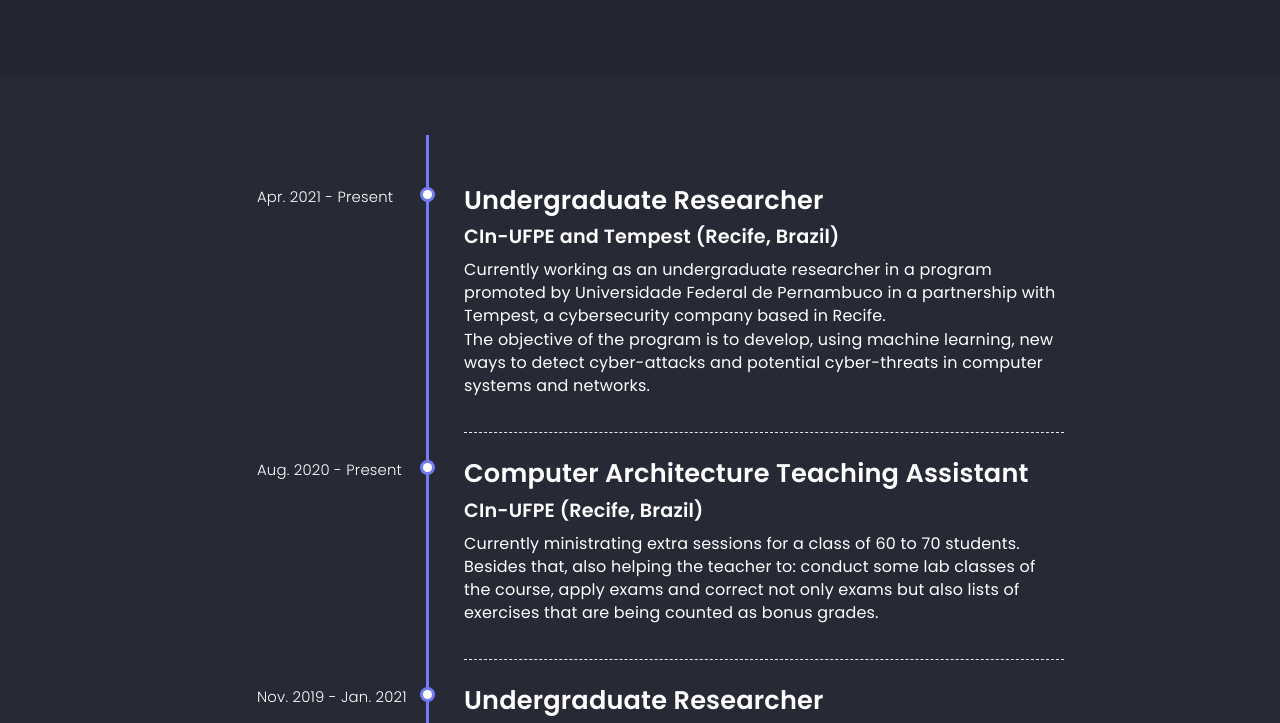
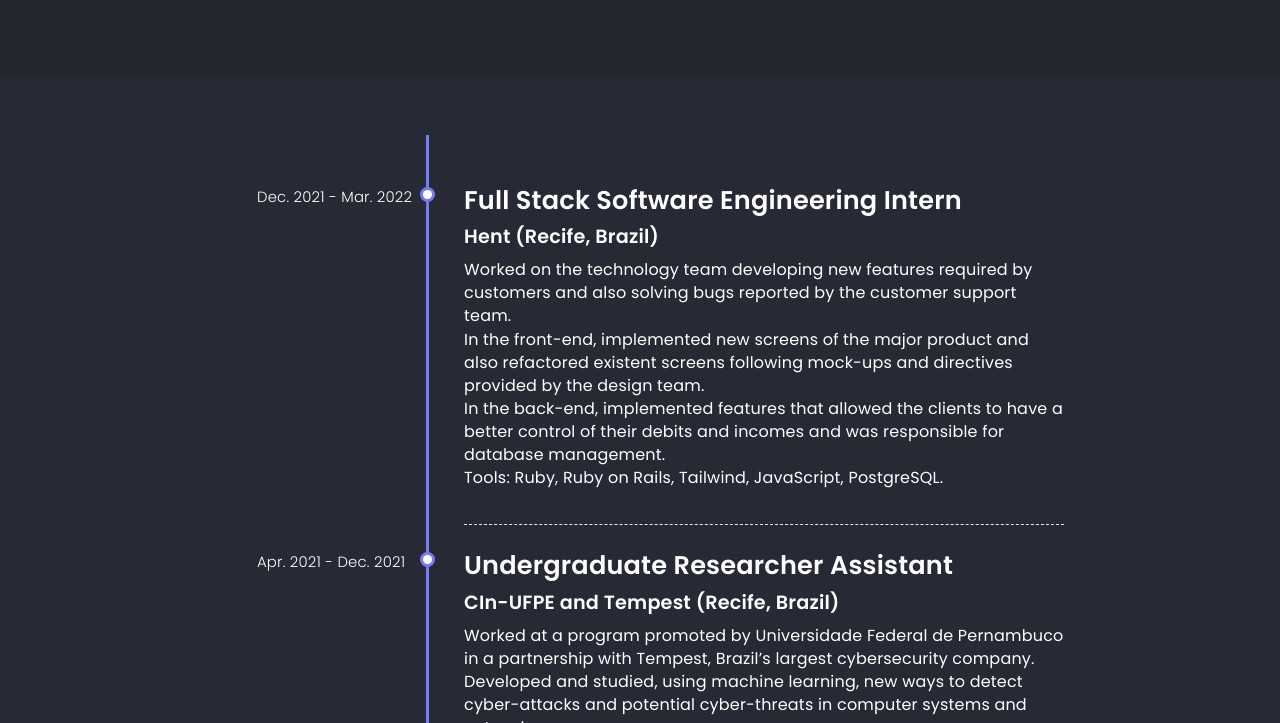
Before and after one commit to vmmc2/vmmc2.github.io, a plain HTML site: page experiences.html in a window 1280 px wide. Shown: the part 203-926 px from the top of the page. Drawn offline with nearby package versions, Linux system fonts and the light colour scheme.

Commit message:
Update experiences.html

```diff
--- a/experiences.html
+++ b/experiences.html
@@ -68,30 +68,40 @@
                                 <h6 class="card-title"></h6>
                                 <div id="content">
                                     <ul class="timeline">
-                                        <li class="event" data-date="Apr. 2021 - Present">
-                                            <h2> Undergraduate Researcher </h2>
-                                            <h3> CIn-UFPE and Tempest (Recife, Brazil) </h3>
-                                            <p> Currently working as an undergraduate researcher in a program promoted by Universidade Federal de Pernambuco in a partnership
-                                                with Tempest, a cybersecurity company based in Recife. </br>
-                                                The objective of the program is to develop, using machine learning, new ways to detect cyber-attacks and potential cyber-threats in computer systems and networks. </br>
+                                        <li class="event" data-date="Dec. 2021 - Mar. 2022">
+                                            <h2> Full Stack Software Engineering Intern </h2>
+                                            <h3> Hent (Recife, Brazil) </h3>
+                                            <p> Worked on the technology team developing new features required by customers and also solving bugs reported by the customer support team. </br>
+                                                In the front-end, implemented new screens of the major product and also refactored existent screens following mock-ups and directives provided by the design team. </br>
+                                                In the back-end, implemented features that allowed the clients to have a better control of their debits and incomes and was responsible for database management. </br>
+                                                Tools: Ruby, Ruby on Rails, Tailwind, JavaScript, PostgreSQL.
                                             </p>
                                         </li>
-                                        <li class="event" data-date="Aug. 2020 - Present">
+                                        <li class="event" data-date="Apr. 2021 - Dec. 2021">
+                                            <h2> Undergraduate Researcher Assistant </h2>
+                                            <h3> CIn-UFPE and Tempest (Recife, Brazil) </h3>
+                                            <p> Worked at a program promoted by Universidade Federal de Pernambuco in a partnership with Tempest, Brazil’s largest cybersecurity company. </br>
+                                                Developed and studied, using machine learning, new ways to detect cyber-attacks and potential cyber-threats in computer systems and networks. </br>
+                                                Tools: Python, Google Colab.
+                                            </p>
+                                        </li>
+                                        <li class="event" data-date="Aug. 2020 - Dec. 2021">
                                             <h2> Computer Architecture Teaching Assistant </h2>
                                             <h3> CIn-UFPE (Recife, Brazil) </h3>
-                                            <p> Currently ministrating extra sessions for a class of 60 to 70 students. Besides that, also helping the teacher to:
-                                                conduct some lab classes of the course, apply exams and correct not only exams but also lists of exercises
-                                                that are being counted as bonus grades.
+                                            <p> Taught tutoring sessions for 3 classes of 50 to 60 students each. </br>
+                                                Conducted lab classes of this course, prepared and corrected programming assignments that were counted as bonus grades in this course. </br>
+                                                Tools: RISC-V Assembly.
                                             </p>
                                         </li>
                                         <li class="event" data-date="Nov. 2019 - Jan. 2021">
-                                            <h2> Undergraduate Researcher </h2>
+                                            <h2> Undergraduate Researcher Assistant </h2>
                                             <h3> RobôCIn (Recife, Brazil) </h3>
                                             <p> RobôCIn is a research group focused on robotics and also a team that
                                                 participates in competitions of this same field. </br>
                                                 Worked in the 2D Simulation division with others members. In this division I was
                                                 focused on developing the strategy of the agents of the team for the next competitions. </br>
-                                                As a result, the 2D Simulation division reached the 3rd place at the Brazilian Robotics Competition 2020.
+                                                As a result, the 2D Simulation division reached the 3rd place at the Brazilian Robotics Competition 2020. </br>
+                                                Tools: C++, Python.
                                             </p>
                                         </li>
                                         <li class="event" data-date="Aug. 2018 - Aug. 2019">
```
